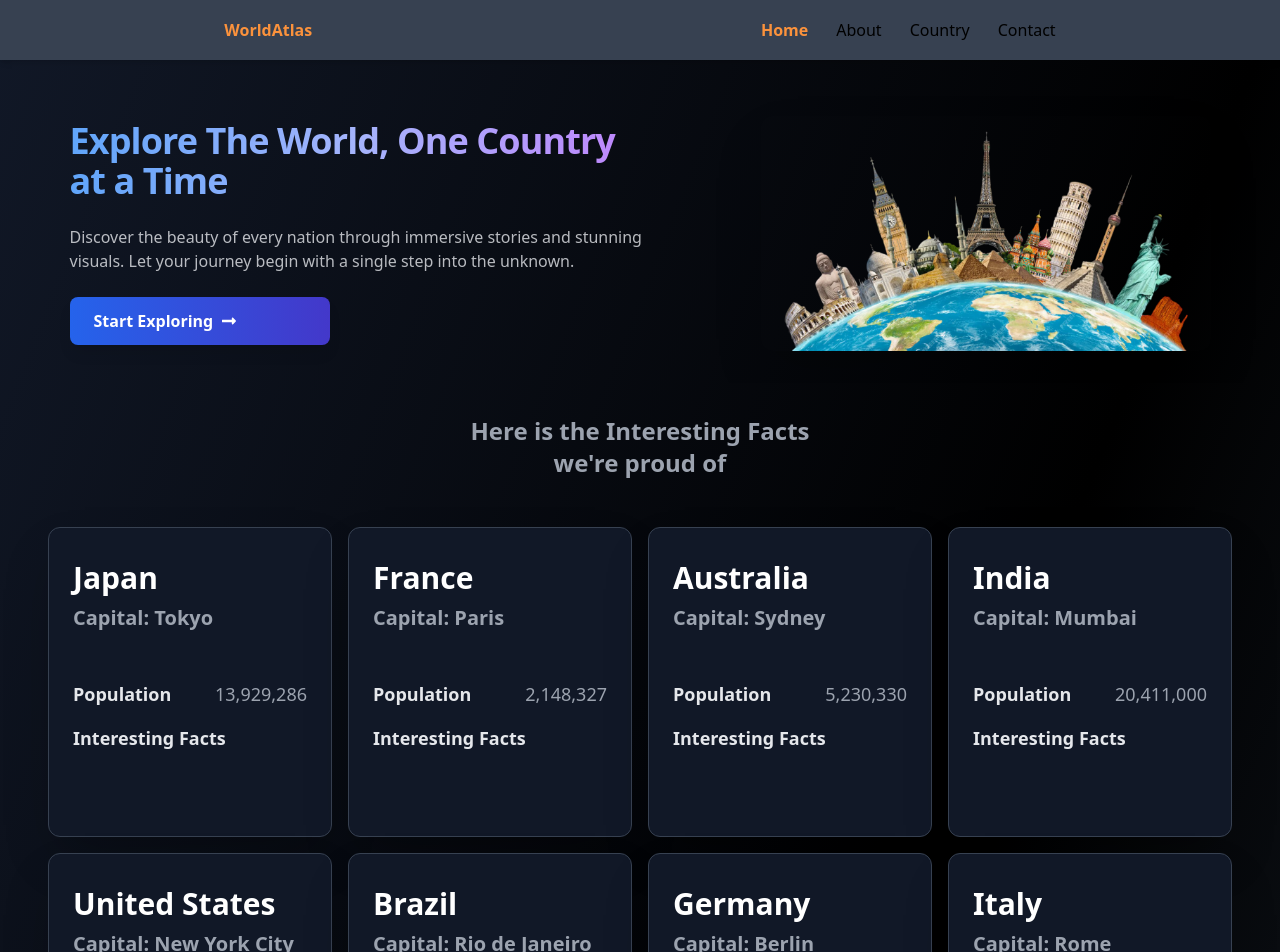
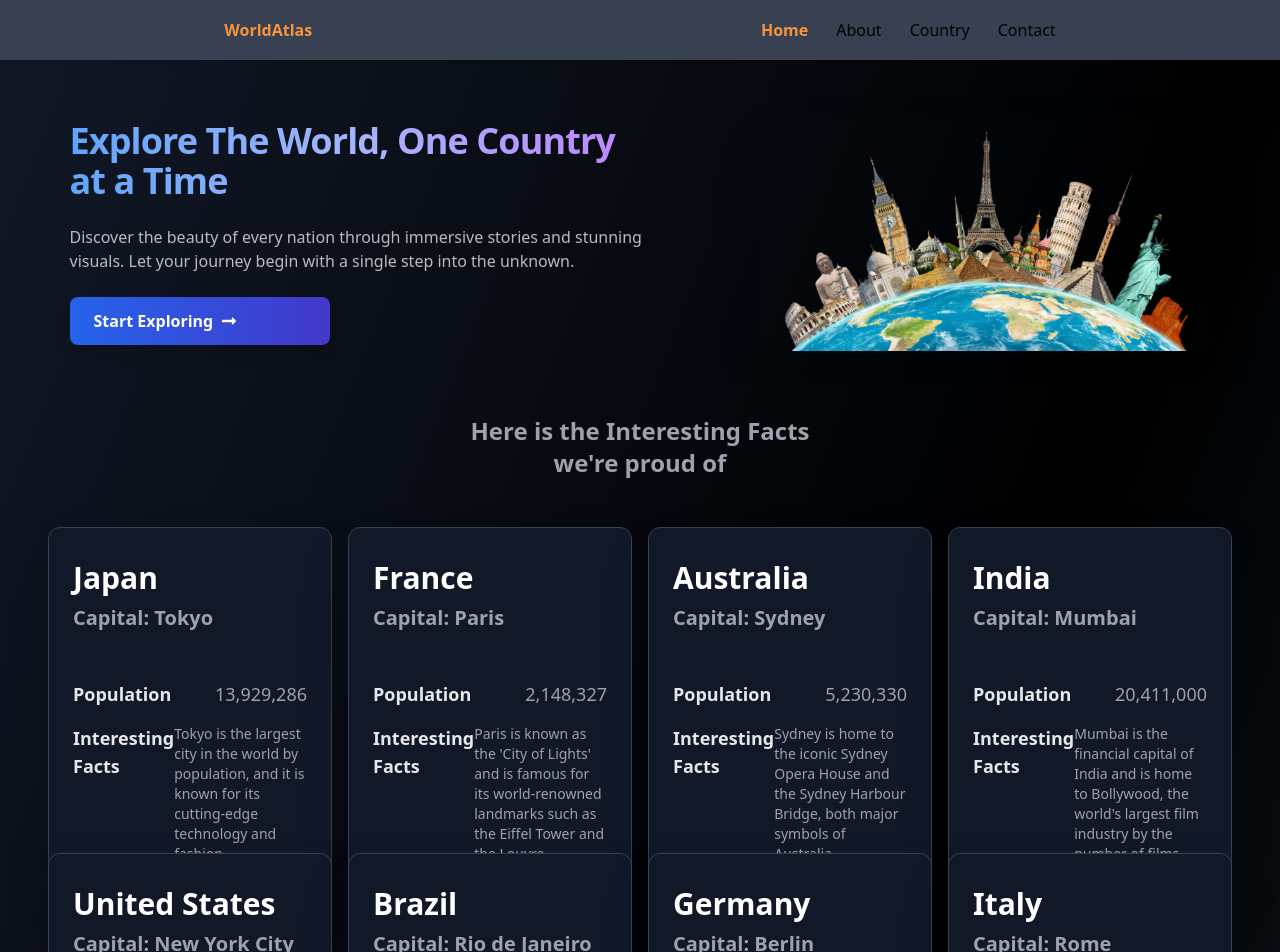
Before and after one commit to ashutosh2652/country-flag, a React (Vite) app: page / in a window 1280 px wide. Shown: the top 952 px of the page. Built offline with nearby package versions, Linux system fonts and the light colour scheme.

Commit message:
fix: Correct fact property reference in AboutUs component

```diff
--- a/src/pages/About.jsx
+++ b/src/pages/About.jsx
@@ -11,7 +11,7 @@ export const AboutUs = () => {
           <Card
             country={countries.country}
             city={countries.city}
-            fact={countries.fact}
+            fact={countries.interesting_facts}
             population={countries.population}
             key={countries.id}
           />
```
